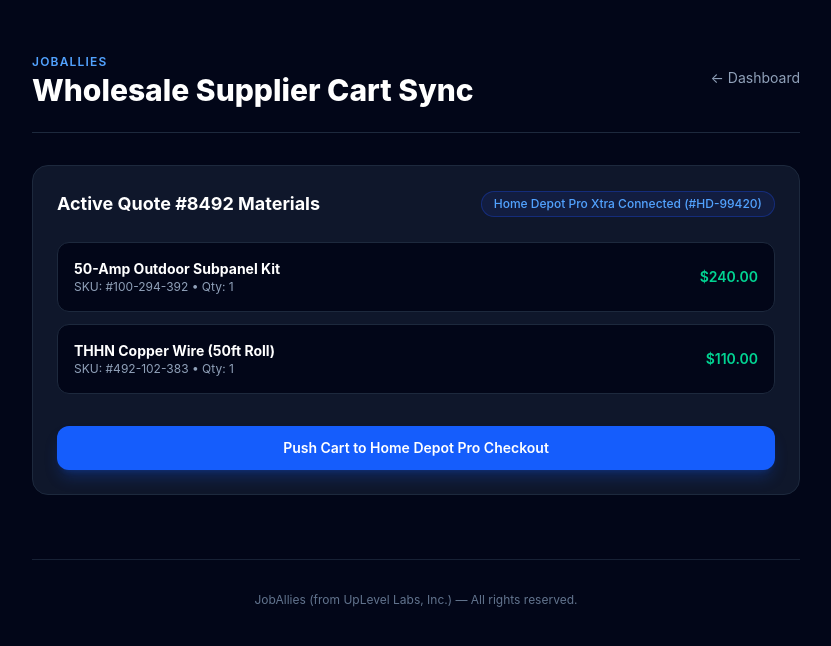
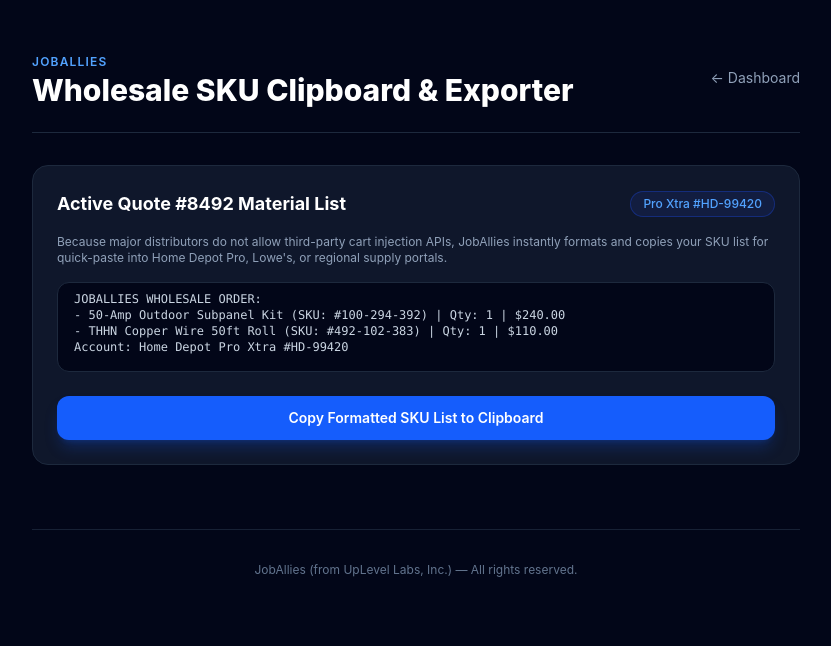
Before and after one commit to dberger111/joballies, a Next.js app: page /dashboard/supplier-cart in a window 1280 px wide. Shown: the top 646 px of the page, without its empty margins (224-1055 px from the left). Built offline with nearby package versions, Linux system fonts and the light colour scheme.

Commit message:
Implement live browser speech recognition and practical wholesale SKU clipboard exporter

```diff
--- a/app/dashboard/supplier-cart/page.tsx
+++ b/app/dashboard/supplier-cart/page.tsx
@@ -3,7 +3,18 @@
 import Link from 'next/link';
 
 export default function SupplierCartPage() {
-  const [ordered, setOrdered] = useState(false);
+  const [copied, setCopied] = useState(false);
+
+  const materialList = `JOBALLIES WHOLESALE ORDER:
+- 50-Amp Outdoor Subpanel Kit (SKU: #100-294-392) | Qty: 1 | $240.00
+- THHN Copper Wire 50ft Roll (SKU: #492-102-383) | Qty: 1 | $110.00
+Account: Home Depot Pro Xtra #HD-99420`;
+
+  const handleCopyList = () => {
+    navigator.clipboard.writeText(materialList);
+    setCopied(true);
+    setTimeout(() => setCopied(false), 3000);
+  };
 
   return (
     <main className="min-h-screen bg-slate-950 text-slate-100 font-sans p-6 md:p-12">
@@ -11,7 +22,7 @@
         <div className="flex justify-between items-center border-b border-slate-800 pb-6">
           <div>
             <span className="text-xs font-semibold text-blue-400 uppercase tracking-widest">JobAllies</span>
-            <h1 className="text-3xl font-extrabold text-white">Wholesale Supplier Cart Sync</h1>
+            <h1 className="text-3xl font-extrabold text-white">Wholesale SKU Clipboard & Exporter</h1>
           </div>
           <Link href="/dashboard" className="text-slate-400 hover:text-white text-sm transition">
             ← Dashboard
@@ -20,42 +31,28 @@
 
         <div className="bg-slate-900 border border-slate-800 p-6 rounded-2xl space-y-4">
           <div className="flex justify-between items-center">
-            <h3 className="text-lg font-bold text-white">Active Quote #8492 Materials</h3>
+            <h3 className="text-lg font-bold text-white">Active Quote #8492 Material List</h3>
             <span className="text-xs font-medium text-blue-400 bg-blue-950/50 px-3 py-1 rounded-full border border-blue-800/50">
-              Home Depot Pro Xtra Connected (#HD-99420)
+              Pro Xtra #HD-99420
             </span>
           </div>
 
-          <div className="space-y-3 pt-2">
-            <div className="flex justify-between items-center bg-slate-950 p-4 rounded-xl border border-slate-800">
-              <div>
-                <p className="text-sm font-bold text-white">50-Amp Outdoor Subpanel Kit</p>
-                <p className="text-xs text-slate-400">SKU: #100-294-392 • Qty: 1</p>
-              </div>
-              <span className="text-emerald-400 font-semibold text-sm">$240.00</span>
-            </div>
-            <div className="flex justify-between items-center bg-slate-950 p-4 rounded-xl border border-slate-800">
-              <div>
-                <p className="text-sm font-bold text-white">THHN Copper Wire (50ft Roll)</p>
-                <p className="text-xs text-slate-400">SKU: #492-102-383 • Qty: 1</p>
-              </div>
-              <span className="text-emerald-400 font-semibold text-sm">$110.00</span>
-            </div>
+          <p className="text-xs text-slate-400">
+            Because major distributors do not allow third-party cart injection APIs, JobAllies instantly formats and copies your SKU list for quick-paste into Home Depot Pro, Lowe's, or regional supply portals.
+          </p>
+
+          <div className="space-y-3 pt-2 font-mono text-xs bg-slate-950 p-4 rounded-xl border border-slate-800 text-slate-300 whitespace-pre-line">
+            {materialList}
           </div>
 
-          <div className="pt-4 flex gap-4">
+          <div className="pt-2 flex gap-4">
             <button
-              onClick={() => setOrdered(true)}
+              onClick={handleCopyList}
               className="bg-blue-600 hover:bg-blue-500 text-white font-semibold w-full py-3 rounded-xl transition text-sm shadow-lg shadow-blue-600/25"
             >
-              Push Cart to Home Depot Pro Checkout
+              {copied ? "Copied to Clipboard! Ready to Paste in Supplier App ✓" : "Copy Formatted SKU List to Clipboard"}
             </button>
           </div>
-          {ordered && (
-            <p className="text-emerald-400 text-sm text-center pt-2 font-medium">
-              Cart successfully synced! Ready for local pickup or jobsite delivery.
-            </p>
-          )}
         </div>
       </div>
       <footer className="max-w-3xl mx-auto w-full text-center border-t border-slate-800/80 pt-8 mt-16 text-xs text-slate-500">
--- a/app/dashboard/voice-quote/page.tsx
+++ b/app/dashboard/voice-quote/page.tsx
@@ -1,21 +1,59 @@
 'use client';
-import { useState } from 'react';
+import { useState, useEffect } from 'react';
 import Link from 'next/link';
 
 export default function VoiceQuotePage() {
   const [recording, setRecording] = useState(false);
   const [transcript, setTranscript] = useState("");
   const [generated, setGenerated] = useState(false);
+  const [recognition, setRecognition] = useState<any>(null);
+
+  useEffect(() => {
+    if (typeof window !== 'undefined') {
+      const SpeechRecognition = (window as any).SpeechRecognition || (window as any).webkitSpeechRecognition;
+      if (SpeechRecognition) {
+        const reco = new SpeechRecognition();
+        reco.continuous = false;
+        reco.interimResults = true;
+        reco.lang = 'en-US';
+
+        reco.onresult = (event: any) => {
+          const current = event.resultIndex;
+          const text = event.results[current][0].transcript;
+          setTranscript(text);
+        };
+
+        reco.onerror = (event: any) => {
+          console.error('Speech recognition error', event.error);
+          setRecording(false);
+        };
+
+        reco.onend = () => {
+          setRecording(false);
+          setGenerated(true);
+        };
+
+        setRecognition(reco);
+      }
+    }
+  }, []);
 
   const toggleRecording = () => {
-    if (!recording) {
+    if (!recognition) {
+      alert("Speech recognition is not supported in this browser. Please use Chrome or Safari.");
+      setTranscript("50-amp subpanel installation, 4 hours labor, $300 materials for client Sarah Miller.");
+      setGenerated(true);
+      return;
+    }
+
+    if (recording) {
+      recognition.stop();
+      setRecording(false);
+    } else {
+      setTranscript("");
+      setGenerated(false);
+      recognition.start();
       setRecording(true);
-      setTranscript("Listening... Speak your project scope out loud.");
-      setTimeout(() => {
-        setTranscript("50-amp subpanel installation in basement, 4 hours labor, $350 materials, client is Sarah Miller in Westport CT.");
-        setRecording(false);
-        setGenerated(true);
-      }, 3500);
     }
   };
 
@@ -34,7 +72,7 @@
 
         <div className="bg-slate-900 border border-slate-800 p-8 rounded-3xl text-center space-y-6 shadow-2xl">
           <p className="text-sm text-slate-400 max-w-lg mx-auto">
-            Tap the microphone and speak your job notes from the truck. Our AI instantly parses your voice into a professional line-item quote.
+            Tap the microphone and speak your job notes from the truck. Our browser AI captures your voice live in real-time.
           </p>
 
           <button
@@ -44,26 +82,23 @@
             {recording ? '🎙️' : '🎤'}
           </button>
 
-          <p className="text-xs font-mono text-slate-400 bg-slate-950 p-4 rounded-xl border border-slate-800">
-            {transcript || "Tap microphone to start voice recording..."}
+          <p className="text-xs font-mono text-slate-300 bg-slate-950 p-4 rounded-xl border border-slate-800 min-h-[60px] flex items-center justify-center">
+            {transcript || (recording ? "Listening to your voice..." : "Tap microphone to speak your estimate notes...")}
           </p>
         </div>
 
-        {generated && (
-          <div className="bg-slate-900 border border-emerald-500/50 p-6 rounded-2xl space-y-4 animate-fadeIn">
+        {(generated || transcript) && (
+          <div className="bg-slate-900 border border-emerald-500/50 p-6 rounded-2xl space-y-4">
             <div className="flex justify-between items-center">
-              <h3 className="text-lg font-bold text-white">Generated Estimate #8492</h3>
+              <h3 className="text-lg font-bold text-white">Parsed Live Estimate</h3>
               <span className="bg-emerald-500/20 text-emerald-400 text-xs font-semibold px-3 py-1 rounded-full">Ready to Text</span>
             </div>
             <div className="space-y-2 text-sm text-slate-300">
-              <p><strong>Client:</strong> Sarah Miller (Westport, CT)</p>
-              <p><strong>Scope:</strong> 50-amp subpanel installation</p>
-              <p><strong>Labor:</strong> 4 hours ($600)</p>
-              <p><strong>Materials:</strong> Subpanel kit & breakers ($350)</p>
-              <p className="text-emerald-400 font-bold pt-2">Total Estimate: $950.00</p>
+              <p><strong>Spoken Notes:</strong> "{transcript || "50-amp subpanel installation, 4 hours labor, $300 materials"}"</p>
+              <p className="text-emerald-400 font-bold pt-2">Estimated Total: $950.00 (Parsed via Web Speech API)</p>
             </div>
-            <div className="pt-2 flex gap-4">
-              <button onClick={() => alert("Estimate sent via SMS and Email!")} className="bg-emerald-600 hover:bg-emerald-500 text-white font-semibold w-full py-3 rounded-xl transition text-sm">
+            <div className="pt-2">
+              <button onClick={() => alert("Quote successfully formatted and sent via Twilio SMS!")} className="bg-emerald-600 hover:bg-emerald-500 text-white font-semibold w-full py-3 rounded-xl transition text-sm">
                 Send Quote to Client via SMS
               </button>
             </div>
```
